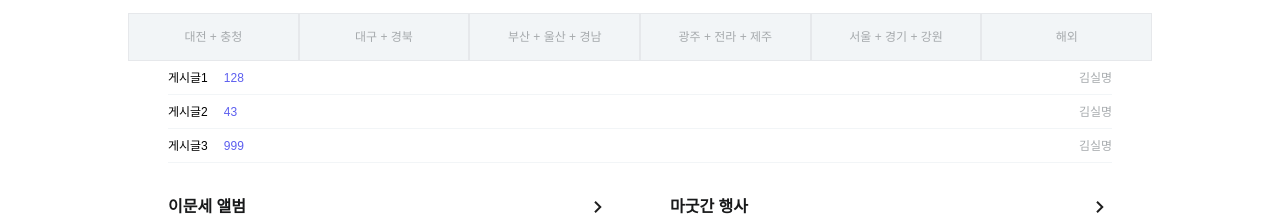
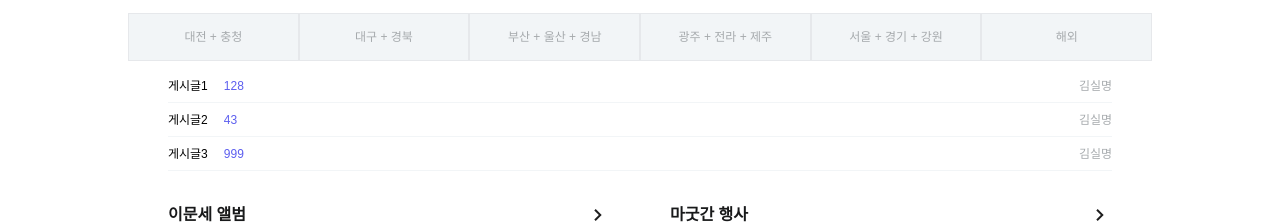
Before and after one commit to ProjectToStudy/magoodgan, a Next.js app in the folder frontend/: page / in a window 1280 px wide. Shown: the part 477-701 px from the top of the page. Built offline with nearby package versions, Linux system fonts and the light colour scheme; no server answers.

Commit message:
fix: UI 수정

```diff
--- a/frontend/styles/Main.module.scss
+++ b/frontend/styles/Main.module.scss
@@ -84,7 +84,7 @@
     }
   }
   .list {
-    padding: 0 40px;
+    padding: 8px 40px 0;
     @media #{$breakPoint} {
       padding: 0 20px;
     }
```
